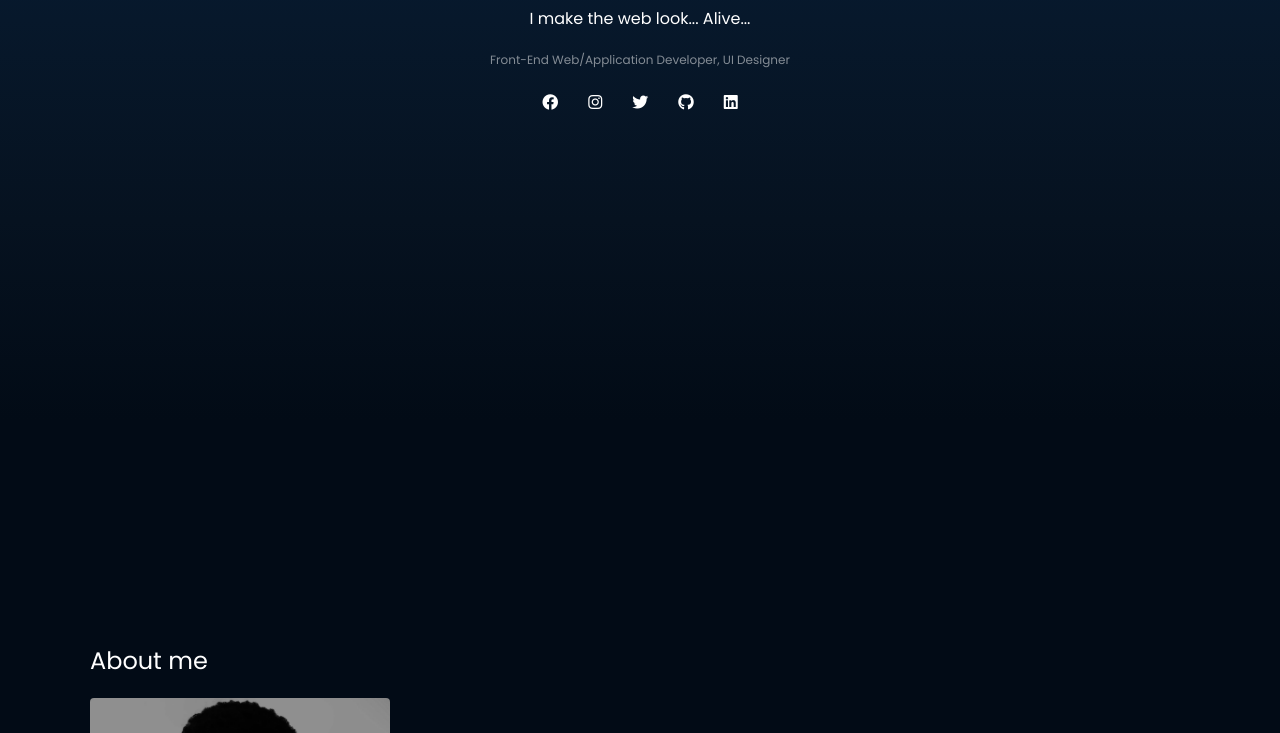
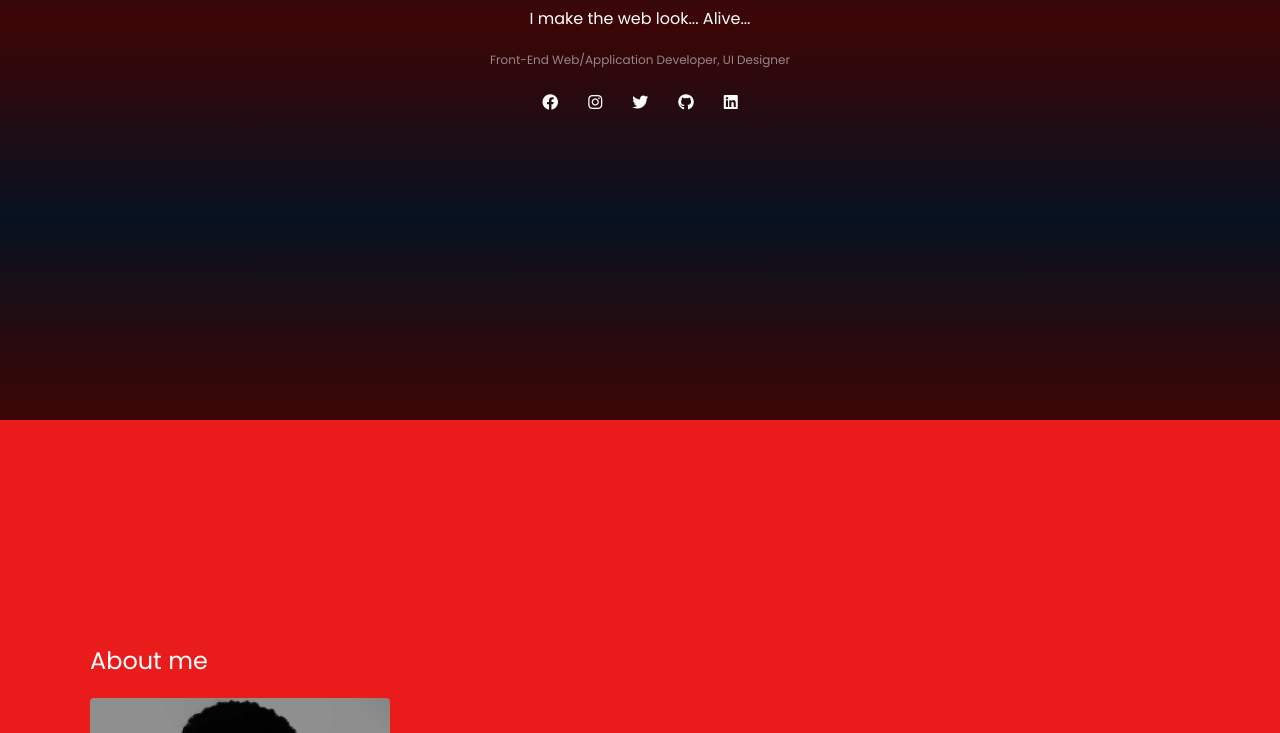
Before and after one commit to sulthan66/FullStack-Portfolio, a website: page public/index.html in a window 1280 px wide. Shown: the part 380-1113 px from the top of the page. Drawn offline with Linux system fonts and the light colour scheme.

Commit message:
updated colours

```diff
--- a/public/css/style.css
+++ b/public/css/style.css
@@ -15,7 +15,7 @@ body {
   color: white;
   min-height: 100vh;
   font-family: Poppins, sans-serif;
-  background-color: #020b16;
+  background-color: #e91b1b;
 }
 
 a {
@@ -189,7 +189,7 @@ section {
   content: "";
   position: absolute;
   z-index: -1;
-  background-image: linear-gradient(to bottom, #072142, #061c37, #07182b, #061220, #020b16);
+  background-image: linear-gradient(to bottom, #3d0505, #061c37, #3d0505, #061220, #3d0505);
 }
 #hero .hero-content {
   display: flex;
```
